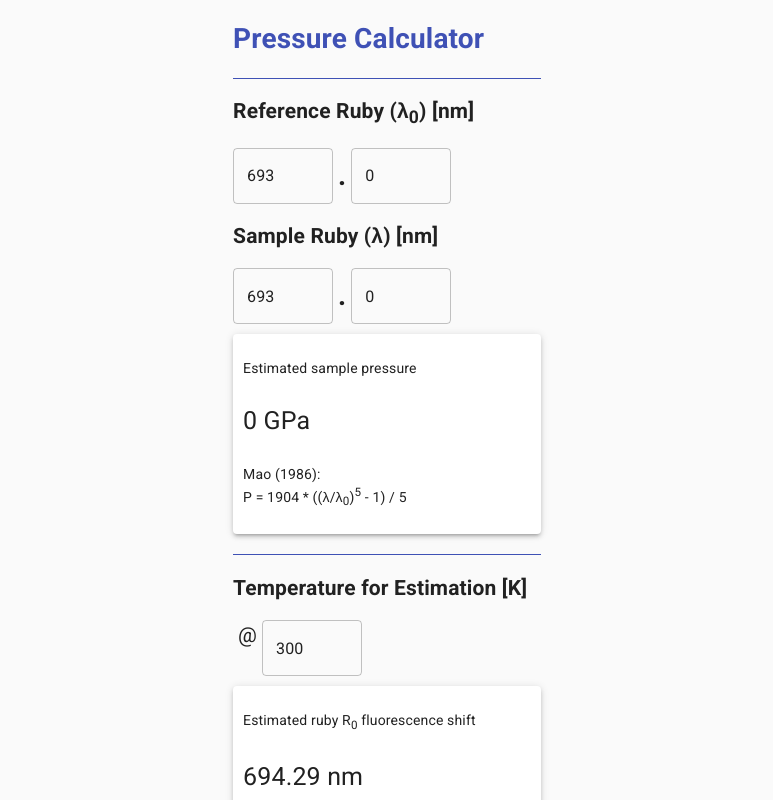
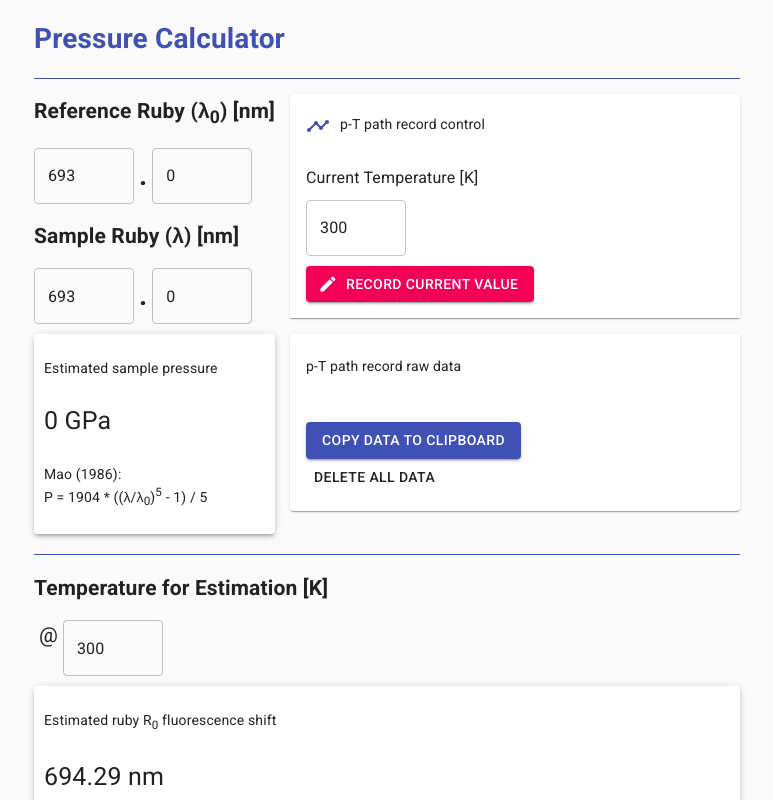
Before and after one commit to khsacc/pressure-calculator, a Next.js app: page / in a window 1280 px wide. Shown: the top 800 px of the page, without its empty margins (253-1026 px from the left). Built offline with nearby package versions, Linux system fonts and the light colour scheme.

Commit message:
added pressure-temperature recording component

```diff
--- a/components/pressure-estimation.tsx
+++ b/components/pressure-estimation.tsx
@@ -1,11 +1,16 @@
 import classes from "*.module.css";
 import { NextPage } from "next";
-import React, {useState, useEffect} from "react";
+import React, { useState, useEffect } from "react";
 import { makeStyles, Paper, TextField } from "@material-ui/core";
 import { Theme } from "../styles/theme";
-import {defaultValues, calcR} from './common'
+import { defaultValues, calcR } from "./common";
+import { PTRecord } from "./ptRecord";
 
 const useStyles = makeStyles((theme) => ({
+  whole: {
+    display: "flex",
+    alignItems: 'flex-start'
+  },
   container: {
     minHeight: "100vh",
     padding: "0 0.5rem",
@@ -29,7 +34,7 @@ const useStyles = makeStyles((theme) => ({
   },
   paper: {
     padding: 10,
-    margin: '10px 0',
+    margin: "10px 0",
   },
   display: {
     fontSize: 25,
@@ -37,36 +42,36 @@ const useStyles = makeStyles((theme) => ({
   section: {
     paddingBottom: 10,
     borderBottom: `1px solid ${theme.palette.primary.main}`,
-    borderTop: `1px solid ${theme.palette.primary.main}`
-  }
+    borderTop: `1px solid ${theme.palette.primary.main}`,
+  },
 }));
 
+export const PressureEstimation: NextPage = () => {
+  const classes = useStyles();
 
-
-export const PressureEstimation: NextPage = () => {
-  const classes = useStyles()
-
-
-
-  const [refRubyInt, setRefRubyInt] = useState(defaultValues.integer)
-  const [refRubyDec, setRefRubyDec] = useState(defaultValues.decimal)
-  const [samRubyInt, setSamRubyInt] = useState(defaultValues.integer)
-  const [samRubyDec, setSamRubyDec] = useState(defaultValues.decimal)
+  const [refRubyInt, setRefRubyInt] = useState(defaultValues.integer);
+  const [refRubyDec, setRefRubyDec] = useState(defaultValues.decimal);
+  const [samRubyInt, setSamRubyInt] = useState(defaultValues.integer);
+  const [samRubyDec, setSamRubyDec] = useState(defaultValues.decimal);
 
   // Mao: P = 1904 * ((λ/λ<sub>0</sub>)<sup>5</sup> - 1) / 5
   const calcPMao = (ref: number, sam: number) => {
-    const raw = 1904 * (((sam / ref) ** 5)  - 1) / 5;
-    console.log(raw)
+    const raw = (1904 * ((sam / ref) ** 5 - 1)) / 5;
+    console.log(raw);
     return Math.round(raw / 0.001) * 0.001;
-  }
-  const [estimatedP, setEstimatedP] = useState(0)
+  };
+  const [estimatedP, setEstimatedP] = useState(0);
 
   useEffect(() => {
     // console.log(calcR(refRubyInt, refRubyDec), calcR(samRubyInt, samRubyDec))
-    setEstimatedP(calcPMao(calcR(refRubyInt, refRubyDec), calcR(samRubyInt, samRubyDec)))
-  }, [refRubyInt, refRubyDec, samRubyInt, samRubyDec])
+    setEstimatedP(
+      calcPMao(calcR(refRubyInt, refRubyDec), calcR(samRubyInt, samRubyDec))
+    );
+  }, [refRubyInt, refRubyDec, samRubyInt, samRubyDec]);
 
-  return <>
+  return (
+    <div className={classes.whole}>
+      <div>
         <form>
           <h2>
             Reference Ruby (λ<sub>0</sub>) [nm]
@@ -79,7 +84,7 @@ export const PressureEstimation: NextPage = () => {
             variant="outlined"
             className={classes.numericalInput}
             onChange={(e) => {
-                setRefRubyInt(e.target.value)
+              setRefRubyInt(e.target.value);
             }}
           />
           <span className={classes.dot}>.</span>
@@ -91,7 +96,7 @@ export const PressureEstimation: NextPage = () => {
             variant="outlined"
             className={classes.numericalInput}
             onChange={(e) => {
-                setRefRubyDec(e.target.value)
+              setRefRubyDec(e.target.value);
             }}
           />
 
@@ -104,7 +109,7 @@ export const PressureEstimation: NextPage = () => {
             variant="outlined"
             className={classes.numericalInput}
             onChange={(e) => {
-                setSamRubyInt(e.target.value)
+              setSamRubyInt(e.target.value);
             }}
           />
           <span className={classes.dot}>.</span>
@@ -116,17 +121,21 @@ export const PressureEstimation: NextPage = () => {
             variant="outlined"
             className={classes.numericalInput}
             onChange={(e) => {
-                setSamRubyDec(e.target.value)
+              setSamRubyDec(e.target.value);
             }}
           />
         </form>
         <Paper className={classes.paper} elevation={3}>
           <p>Estimated sample pressure</p>
-            <p className={classes.display}>
-              {estimatedP} GPa
+          <p className={classes.display}>{estimatedP} GPa</p>
+          <p>
+            Mao (1986): <br /> P = 1904 * ((λ/λ<sub>0</sub>)<sup>5</sup> - 1) /
+            5
           </p>
-            <p>
-              Mao (1986): <br /> P = 1904 * ((λ/λ<sub>0</sub>)<sup>5</sup> - 1) / 5
-            </p>
-          </Paper></>
-}
+        </Paper>
+      </div>
+
+      <PTRecord currentData={{pressure: estimatedP, samRuby: calcR(samRubyInt, samRubyInt), refRuby: calcR(refRubyInt, refRubyDec)}} />
+    </div>
+  );
+};
--- /dev/null
+++ b/components/ptRecord.tsx
@@ -0,0 +1,279 @@
+import {
+  Accordion,
+  AccordionDetails,
+  AccordionSummary,
+  makeStyles,
+  Button,
+  TextField,
+  Typography,
+  List,
+  ListItemIcon,
+  ListItemText,
+} from "@material-ui/core";
+import TimelineIcon from "@material-ui/icons/Timeline";
+import CreateIcon from "@material-ui/icons/Create";
+import { NextPage } from "next";
+import { Theme } from "../styles/theme";
+import { create } from "jss";
+import { useState } from "react";
+import { useEffect } from "react";
+import { useCommonStyles } from "./common";
+import HighlightOffIcon from "@material-ui/icons/HighlightOff";
+import { ListItem } from "@material-ui/core";
+
+const useStyles = makeStyles((theme) => ({
+  timelineIcon: {
+    marginRight: 10,
+    // color: theme.palette.primary.main
+  },
+  accordionWrap: {
+    marginTop: "15px",
+    marginLeft: "15px",
+    minWidth: 450,
+  },
+  accordion: {
+    minWidth: "100%",
+    width: "fit-content",
+  },
+  accordionDetail: {
+    display: "block",
+  },
+  numInput: {
+    display: "block",
+    margin: "10px 0",
+  },
+  rawDataLine: {
+    padding: 5,
+    verticalAlign: "middle",
+  },
+  rawDataPrimitive: {
+    color: theme.palette.secondary.main,
+  },
+  deleteIcon: {
+    marginRight: 5,
+  },
+}));
+
+type RawDatum = {
+  pressure: number;
+  // temperature: number;
+  // time: number;
+  refRuby: number;
+  samRuby: number;
+};
+
+type Datum = RawDatum & {
+  // pressure: number;
+  temperature: number;
+  time: number;
+  // refRuby: number;
+  // samRuby: number;
+};
+
+const itemName = "ptRecord";
+
+export const PTRecord: NextPage<{ currentData: RawDatum }> = ({
+  currentData,
+}) => {
+  const classes = useStyles(Theme);
+  const commonClasses = useCommonStyles(Theme);
+
+  const createDatum = (
+    pressure: number,
+    temperature: number,
+    refRuby: number,
+    samRuby: number
+  ): Datum => {
+    return {
+      pressure,
+      temperature,
+      time: Date.now(),
+      refRuby,
+      samRuby,
+    };
+  };
+
+  const [localStorageData, setLocalStorageData] = useState("");
+  const [localStorageDataJSON, setLocalStorageDataJSON] = useState(
+    [] as Datum[]
+  );
+
+  useEffect(() => {
+    const previousRecord = localStorage.getItem(itemName);
+    if (previousRecord) {
+      setLocalStorageData(previousRecord);
+    }
+  }, []);
+
+  useEffect(() => {
+    localStorageData &&
+      setLocalStorageDataJSON(JSON.parse(localStorageData) as Datum[]);
+  }, [localStorageData]);
+
+  const recordCurrentValue = (data: {
+    pressure: number;
+    temperature: number;
+    refRuby: number;
+    samRuby: number;
+  }) => {
+    const previousRecord = localStorage.getItem(itemName);
+    if (!previousRecord) {
+      localStorage.setItem(
+        itemName,
+        JSON.stringify([
+          createDatum(
+            data.pressure,
+            data.temperature,
+            data.refRuby,
+            data.samRuby
+          ),
+        ])
+      );
+    } else {
+      const previousRecordJSON = JSON.parse(previousRecord) as Datum[];
+      localStorage.setItem(
+        itemName,
+        JSON.stringify([
+          ...previousRecordJSON,
+          createDatum(
+            data.pressure,
+            data.temperature,
+            data.refRuby,
+            data.samRuby
+          ),
+        ])
+      );
+    }
+    setLocalStorageData(localStorage.getItem(itemName));
+  };
+
+  const deleteValue = (index: number) => {
+    if (!!window && window.confirm("Are you sure to delete this value?")) {
+      const newArray = localStorageDataJSON.filter((_, idx) => idx !== index); // spliceが破壊的変更なので渋々こう書いている、代替案募集中
+      localStorage.setItem(itemName, JSON.stringify(newArray));
+      setLocalStorageData(localStorage.getItem(itemName));
+    }
+  };
+
+  const deleteAllValues = () => {
+    if (!!window && window.confirm("Are you sure to delete all the data?")) {
+      localStorage.setItem(itemName, "[]");
+      setLocalStorageData(localStorage.getItem(itemName));
+    }
+  };
+
+  const [currentTemp, setCurrentTemp] = useState(300);
+
+  const copyData = () => {
+    const str = localStorageDataJSON
+      .map((datum) =>
+        [
+          new Date(datum.time).toLocaleString(),
+          datum.temperature,
+          datum.pressure,
+          datum.refRuby,
+          datum.samRuby,
+        ].join("\t")
+      )
+      .join("\n");
+    const strWithHeader = `time\ttemperature[K]\tpressure[GPa]\tref\tsample\n${str}`;
+    const listener = (e) => {
+      e.clipboardData.setData("text/plain", strWithHeader);
+      e.preventDefault();
+      document.removeEventListener("copy", listener);
+    };
+    document.addEventListener("copy", listener);
+    document.execCommand("copy");
+  };
+
+  return (
+    <div className={classes.accordionWrap}>
+      <Accordion className={classes.accordion} expanded>
+        <AccordionSummary>
+          <TimelineIcon className={classes.timelineIcon} color="primary" />
+          p-T path record control
+        </AccordionSummary>
+        <AccordionDetails className={classes.accordionDetail}>
+          <Typography>Current Temperature [K]</Typography>
+          <TextField
+            required
+            label=""
+            type="number"
+            defaultValue={300}
+            variant="outlined"
+            className={[commonClasses.numericalInput, classes.numInput].join(
+              " "
+            )}
+            onChange={(e) => {
+              setCurrentTemp(Number(e.target.value));
+            }}
+          />
+          <Button
+            variant="contained"
+            color="secondary"
+            startIcon={<CreateIcon />}
+            onClick={() => {
+              recordCurrentValue({
+                pressure: currentData.pressure,
+                temperature: currentTemp,
+                refRuby: currentData.refRuby,
+                samRuby: currentData.samRuby,
+              });
+            }}
+          >
+            Record current value
+          </Button>
+        </AccordionDetails>
+      </Accordion>
+      <Accordion expanded>
+        <AccordionSummary>p-T path record raw data</AccordionSummary>
+        <AccordionDetails className={classes.accordionDetail}>
+          <List>
+            {localStorageDataJSON.map((datum, idx) => (
+              <ListItem
+                key={idx}
+                button
+                onClick={() => {
+                  deleteValue(idx);
+                }}
+              >
+                <ListItemIcon>
+                  <HighlightOffIcon
+                    color="primary"
+                    className={classes.deleteIcon}
+                  />
+                </ListItemIcon>
+                <ListItemText>
+                  [{new Date(datum.time).toLocaleString()}]{" "}
+                  <span className={classes.rawDataPrimitive}>
+                    T=
+                    {datum.temperature}K, P={datum.pressure}GPa
+                  </span>
+                  <br />
+                  (λ={datum.samRuby}nm, λ<sub>0</sub>= {datum.refRuby}nm)
+                </ListItemText>
+              </ListItem>
+            ))}
+          </List>
+          <Button
+            variant="contained"
+            color="primary"
+            onClick={() => {
+              copyData();
+            }}
+          >
+            Copy Data to Clipboard
+          </Button>
+          <br />
+          <Button
+            onClick={() => {
+              deleteAllValues();
+            }}
+          >
+            Delete all data
+          </Button>
+        </AccordionDetails>
+      </Accordion>
+    </div>
+  );
+};
--- a/package.json
+++ b/package.json
@@ -9,6 +9,7 @@
   },
   "dependencies": {
     "@material-ui/core": "^4.11.4",
+    "@material-ui/icons": "^4.11.2",
     "next": "10.2.3",
     "react": "17.0.2",
     "react-dom": "17.0.2"
--- a/styles/globals.css
+++ /dev/null
@@ -1,16 +0,0 @@
-html,
-body {
-  padding: 0;
-  margin: 0;
-  font-family: -apple-system, BlinkMacSystemFont, Segoe UI, Roboto, Oxygen,
-    Ubuntu, Cantarell, Fira Sans, Droid Sans, Helvetica Neue, sans-serif;
-}
-
-a {
-  color: inherit;
-  text-decoration: none;
-}
-
-* {
-  box-sizing: border-box;
-}
```
Also changed, not shown: components/ruby-estimation.tsx (+9 -5 lines), styles/Home.module.css (deleted, +0 -121 lines), 1 other file (tests, documents, lock files or other folders). Lines whose indentation alone changed are shown as unchanged.
